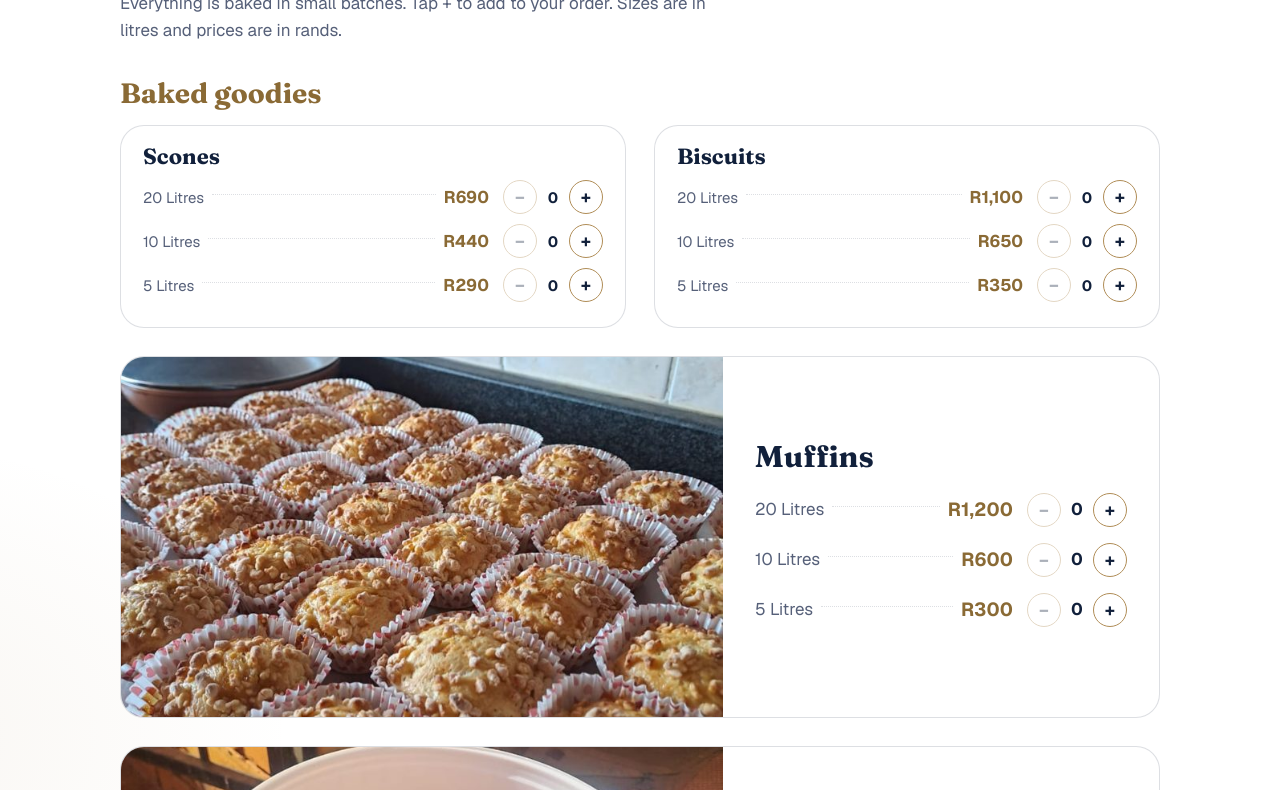
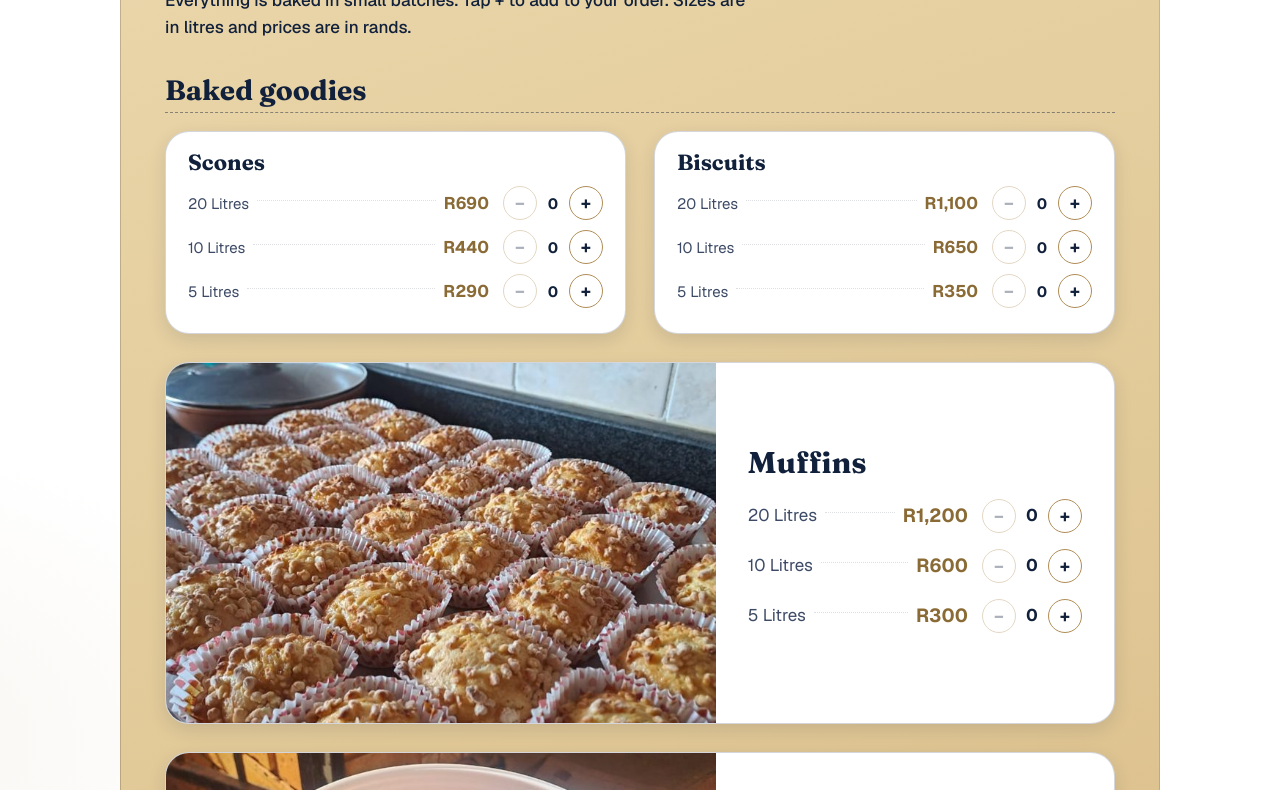
Before and after one commit to keabetswe-reisiger/bakery-preview, a plain HTML site: page index.html in a window 1280 px wide. Shown: the part 760-1550 px from the top of the page. Drawn offline with nearby package versions, Linux system fonts and the light colour scheme.

Commit message:
Gold background behind menu / price list with high-contrast text
Co-Authored-By: Claude Sonnet 5.5 <noreply@anthropic.com>

```diff
--- a/index.html
+++ b/index.html
@@ -279,6 +279,17 @@ legend{font-weight:700;font-size:14px;margin-bottom:6px;color:var(--navy);paddin
 .warn{background:#fff4e5;color:#7a4b00}
 .contact a{color:var(--gold2);font-weight:700;text-decoration:none;display:inline-flex;align-items:center;min-height:44px}
 @media(max-width:640px){.qty button{width:38px;height:38px}.prices li{flex-wrap:wrap}.prices li i{display:none}.prices li span{flex:1}}
+
+/* ---------- Gold menu / price list background ---------- */
+#menu{border-radius:36px;padding:clamp(26px,5vw,52px) clamp(16px,4vw,44px);
+  background:linear-gradient(160deg,#ead7ab 0%,#d9bb85 55%,#c9a56a 100%);border:1px solid rgba(17,32,59,.18)}
+#menu h2,#menu .cat,#menu .lead{color:var(--navy)}
+#menu .lead{font-weight:500}
+#menu .cat{border-bottom:1.5px dashed rgba(17,32,59,.45);padding-bottom:8px}
+#menu .pitem{background:#fff;border-color:rgba(17,32,59,.18);box-shadow:0 6px 18px rgba(17,32,59,.12)}
+#menu .pitem.has-qty{border-color:var(--navy);box-shadow:0 0 0 2px var(--navy) inset,0 6px 18px rgba(17,32,59,.12)}
+#menu .prices li span{color:#3d4a66}
+@media(max-width:640px){#menu{border-radius:26px;padding:24px 12px}}
 </style>
 </head>
 <body>
```
